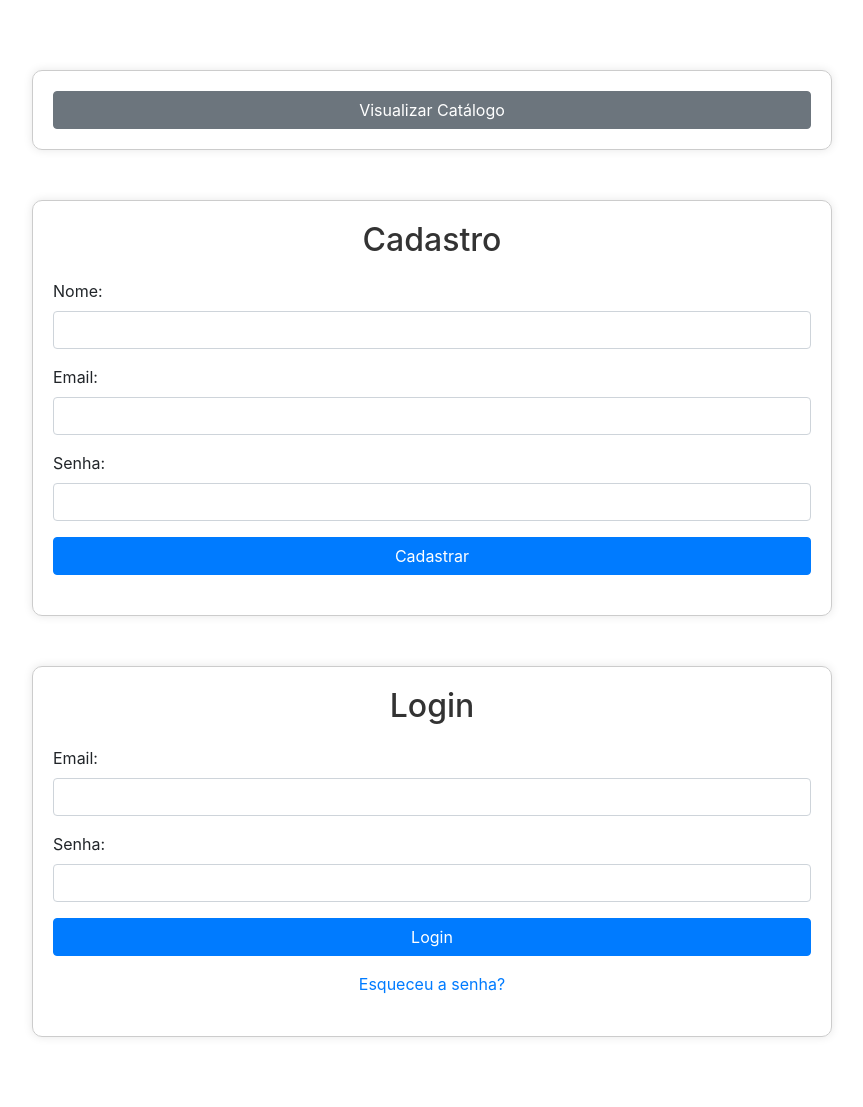
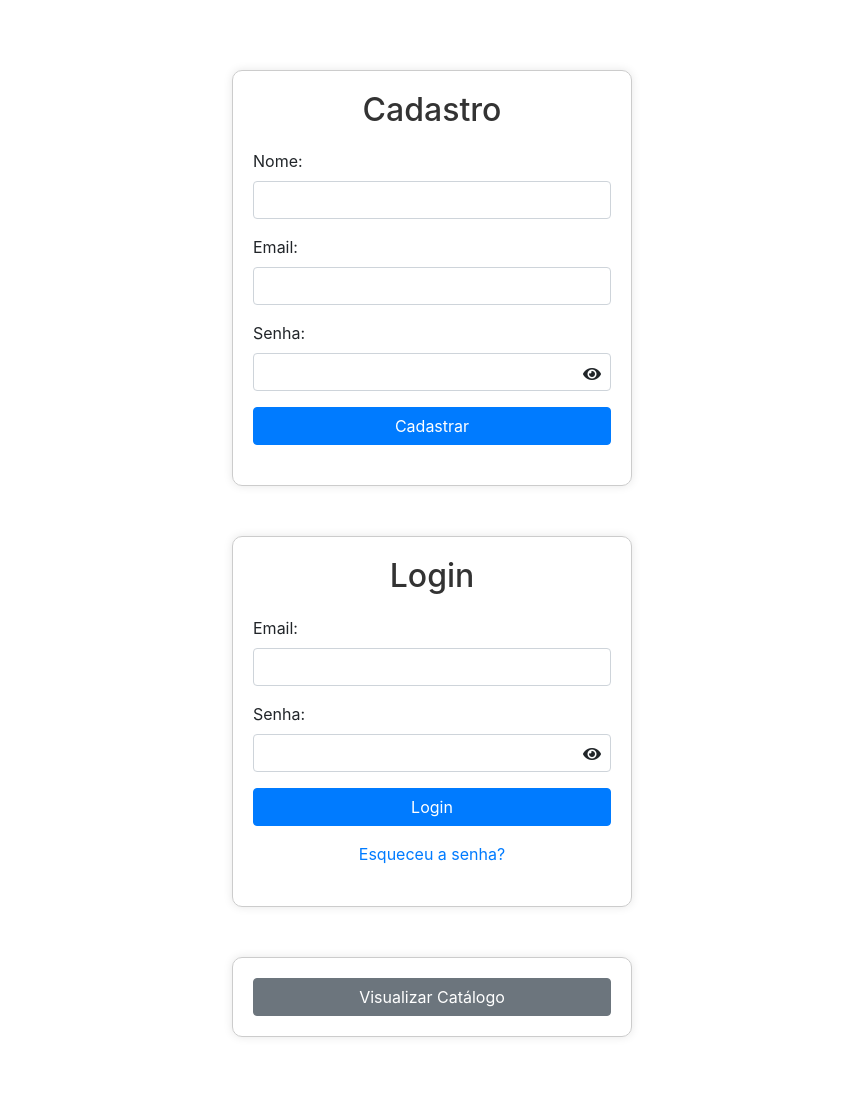
Before and after one commit to raphadroid27/gourmet-cafe, a Flask app: page / in a window 1280 px wide. Shown: the whole page, without its empty margins (208-1071 px from the left). Run offline with Flask 3, Linux system fonts and the light colour scheme; some libraries are stand-ins or nearby versions.

Commit message:
Update_14
Adicionada funcionalidade de exibição de senha e estilização do formulário de cadastro e login

```diff
--- a/templates/index.html
+++ b/templates/index.html
@@ -6,11 +6,36 @@
     <title>Cadastro e Login</title>
     <link rel="stylesheet" href="{{ url_for('static', filename='css/styles.css') }}">
     <link rel="stylesheet" href="https://stackpath.bootstrapcdn.com/bootstrap/4.5.2/css/bootstrap.min.css">
+    <link rel="stylesheet" href="https://cdnjs.cloudflare.com/ajax/libs/font-awesome/5.15.3/css/all.min.css">
+    <style>
+        .centered-form {
+            max-width: 400px;
+            margin: 50px auto;
+            padding: 20px;
+            border: 1px solid #ccc;
+            border-radius: 10px;
+            box-shadow: 0 0 10px rgba(0, 0, 0, 0.1);
+        }
+        .centered-form h2 {
+            text-align: center;
+            margin-bottom: 20px;
+        }
+        .text-center {
+            text-align: center;
+        }
+        .btn-show-pass {
+            position: absolute;
+            right: 10px;
+            top: 50%;
+            transform: translateY(-50%);
+            cursor: pointer;
+        }
+        .position-relative {
+            position: relative;
+        }
+    </style>
 </head>
 <body>
-    <div class="centered-form text-center">
-        <a href="/catalogo" class="btn btn-secondary btn-block">Visualizar Catálogo</a>
-    </div>
     <div class="container">
         <div class="centered-form">
             <h2>Cadastro</h2>
@@ -23,9 +48,12 @@
                     <label for="email">Email:</label>
                     <input type="email" id="email" name="email" class="form-control" required>
                 </div>
-                <div class="form-group">
+                <div class="form-group position-relative">
                     <label for="senha">Senha:</label>
                     <input type="password" id="senha" name="senha" class="form-control" required>
+                    <span class="btn-show-pass" style="position: absolute; right: 10px; top: 75%; transform: translateY(-50%);">
+                        <i class="fas fa-eye"></i>
+                    </span>
                 </div>
                 <button type="submit" class="btn btn-primary btn-block">Cadastrar</button>
             </form>
@@ -38,9 +66,12 @@
                     <label for="email">Email:</label>
                     <input type="email" id="email" name="email" class="form-control" required>
                 </div>
-                <div class="form-group">
+                <div class="form-group position-relative">
                     <label for="senha">Senha:</label>
                     <input type="password" id="senha" name="senha" class="form-control" required>
+                    <span class="btn-show-pass" style="position: absolute; right: 10px; top: 75%; transform: translateY(-50%);">
+                        <i class="fas fa-eye"></i>
+                    </span>
                 </div>
                 <button type="submit" class="btn btn-primary btn-block">Login</button>
                 <div class="text-center mt-3">
@@ -49,10 +80,27 @@
             </form>
         </div>
 
+        <div class="centered-form text-center">
+            <a href="/catalogo" class="btn btn-secondary btn-block">Visualizar Catálogo</a>
+        </div>
     </div>
 
     <script src="https://code.jquery.com/jquery-3.5.1.slim.min.js"></script>
     <script src="https://cdn.jsdelivr.net/npm/@popperjs/core@2.5.4/dist/umd/popper.min.js"></script>
     <script src="https://stackpath.bootstrapcdn.com/bootstrap/4.5.2/js/bootstrap.min.js"></script>
+    <script>
+        $(document).ready(function() {
+            $('.btn-show-pass').on('click', function() {
+                var input = $(this).siblings('input');
+                if (input.attr('type') === 'password') {
+                    input.attr('type', 'text');
+                    $(this).find('i').removeClass('fa-eye').addClass('fa-eye-slash');
+                } else {
+                    input.attr('type', 'password');
+                    $(this).find('i').removeClass('fa-eye-slash').addClass('fa-eye');
+                }
+            });
+        });
+    </script>
 </body>
 </html>
```
Also changed, not shown: dbCoffee.db.
